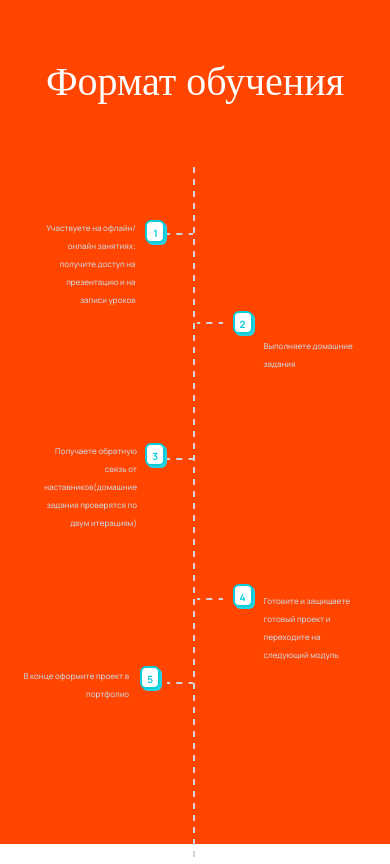
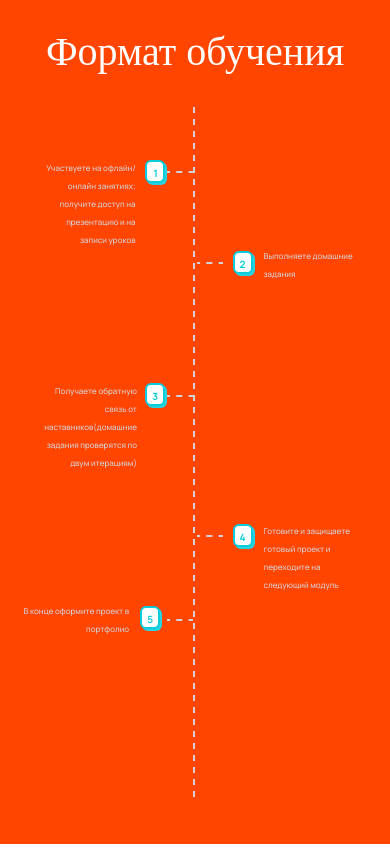
Before and after one commit to antonina220590/bitlab, a plain HTML site: page dotted/index.html in a window 390 px wide. Drawn offline with Linux system fonts and the light colour scheme.

Commit message:
feat: add styles

```diff
--- a/dotted/style.css
+++ b/dotted/style.css
@@ -746,8 +746,8 @@ p {
   }
 
   .section__header {
-    padding: 80px 0 80px 64px;
-  }
+    padding: 20px 0 30px 64px;
+}
 
   .training-format_dotted-line_veritical {
     width: 4px;
@@ -945,8 +945,8 @@ p {
 
 @media screen and (max-width: 460px) {
   .section__header {
-    padding: 50px 0 50px 44px;
-  }
+    padding: 20px 0 30px 44px;
+}
 
   .horizontal-line {
     top: 9.9%;
@@ -988,7 +988,7 @@ p {
 
 @media screen and (max-width: 430px) {
   .section__header {
-    padding: 50px 0 50px 0;
+    padding: 20px 0 20px 0;
     display: flex;
     justify-content: center;
     font-size: 4rem;
@@ -1016,22 +1016,27 @@ p {
 
   .horizontal-line {
     width: 26px;
+    top: 9.5%;
   }
 
   .horizontal-line1 {
     width: 26px;
+    top: 41.5%;
   }
 
   .horizontal-line2 {
     width: 26px;
+    top: 73.5%;
   }
 
   .horizontal-line3 {
     width: 26px;
+    top: 22.6%;
   }
 
   .horizontal-line4 {
     width: 26px;
+    top: 61.5%;
   }
 
   .first-point {
@@ -1052,4 +1057,12 @@ p {
   .fifth-point {
     margin-right: 140px;
   }
+
+  .text-box_second {
+    height: 20px;
+  }
+
+  .text-box_forth {
+    height: 60px;
+  }
 }
```
